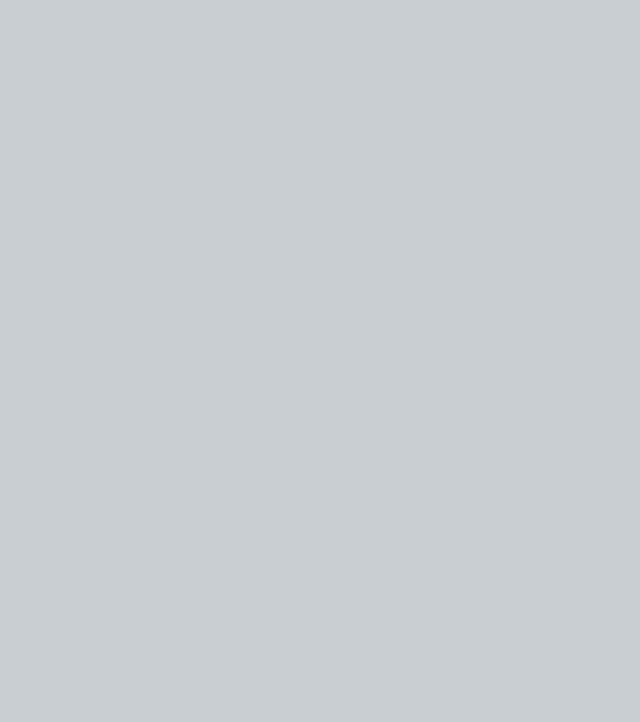
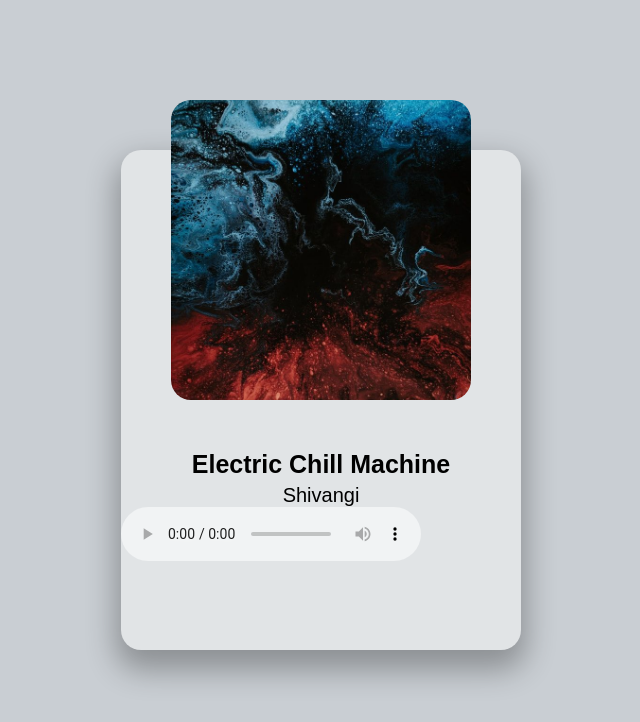
Before and after one commit to shivangii-sri/music-player, a plain HTML site: page index.html in a window 1280 px wide. Shown: the whole page, without its empty margins (319-959 px from the left). Drawn offline with Linux system fonts and the light colour scheme.

Commit message:
Added music player layout with image and a song

```diff
--- a/index.html
+++ b/index.html
@@ -9,6 +9,18 @@
     <link rel="stylesheet" href="style.css">
 </head>
 <body>
+    <div class="player-container">
+
+        <!-- Song -->
+        <div class="img-container">
+            <img src="img/jacinto-1.jpg" alt="Album Art">
+        </div>
+
+        <h2 id="title">Electric Chill Machine</h2>
+        <h3 id="artist">Shivangi</h3>
+        <audio src="music/jacinto-1.mp3" controls></audio>
+    </div>
+
     <!-- Script -->
     <script src="script.js"></script>
 </body>
--- a/style.css
+++ b/style.css
@@ -1,4 +1,7 @@
 /* Images created by: https://unsplash.com/@pawel_czerwinski */
+
+ @import url('https://fonts.googleapis.com/css2?family=League+Spartan:wght@400;700;900&family=Montserrat:wght@600&display=swap');
+
 
 html {
   box-sizing: border-box;
@@ -11,19 +14,35 @@ body {
   display: flex;
   justify-content: center;
   align-items: center;
+  font-family: Spartan , sans-serif;
+  font-size: 12px;
+}
 
-  font-size: 12px;
+.player-container{
+  height: 500px;
+  width : 400px;
+  background: #e1e4e6;
+  border-radius: 20px;
+  box-shadow: 0 15px 30px 5px rgba(0, 0, 0, 0.3);
 }
 
 
 
 .img-container {
-
+  height: 300px;
+  width:300px;
   position: relative;
   top: -50px;
   left: 50px;
 }
 
+.img-container img {
+  height: 100%;
+  width: 100%;
+  object-fit: cover;
+  border-radius: 20px;
+  box-shadow: 0 5px 30px 5px rgba(0, 0, 0, 0.3));
+}
 
 h2 {
   font-size: 25px;
@@ -90,6 +109,10 @@ h3 {
 /* Media Query: iPhone (Vertical) */
 @media screen and (max-width: 376px) {
 
+  .player-container{
+    width:95vw;
+
+  }
 
   .img-container {
     left: 29px;
```
